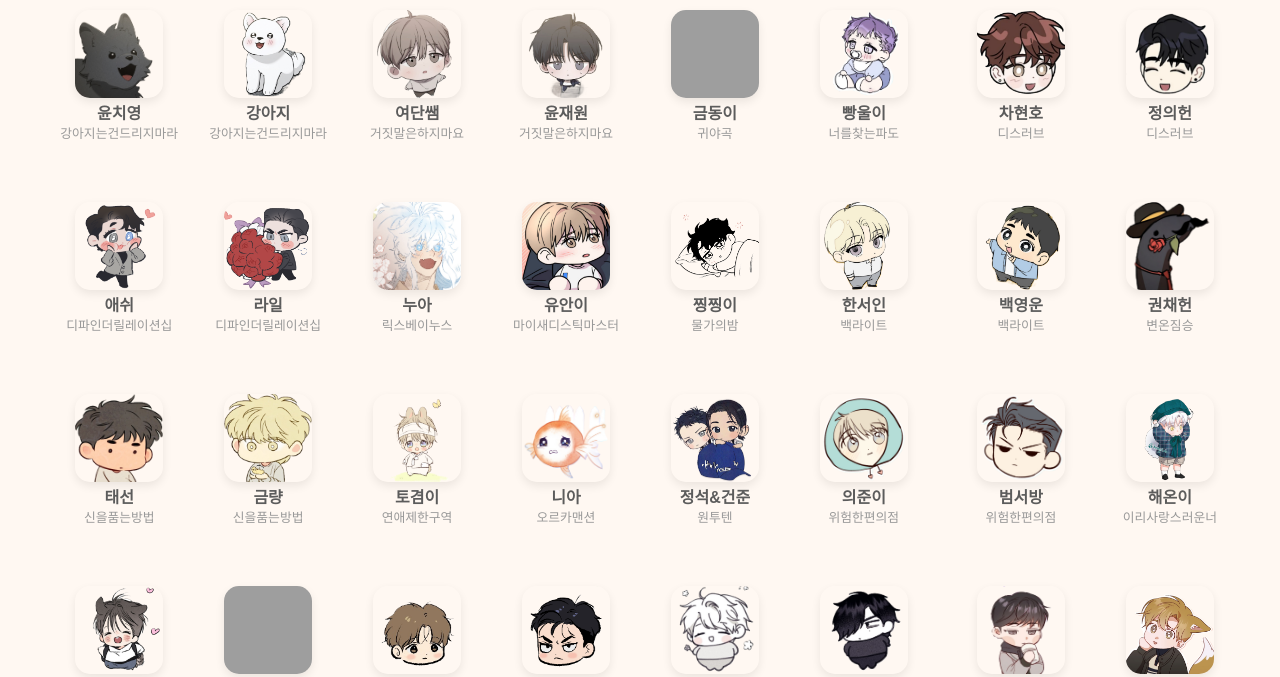
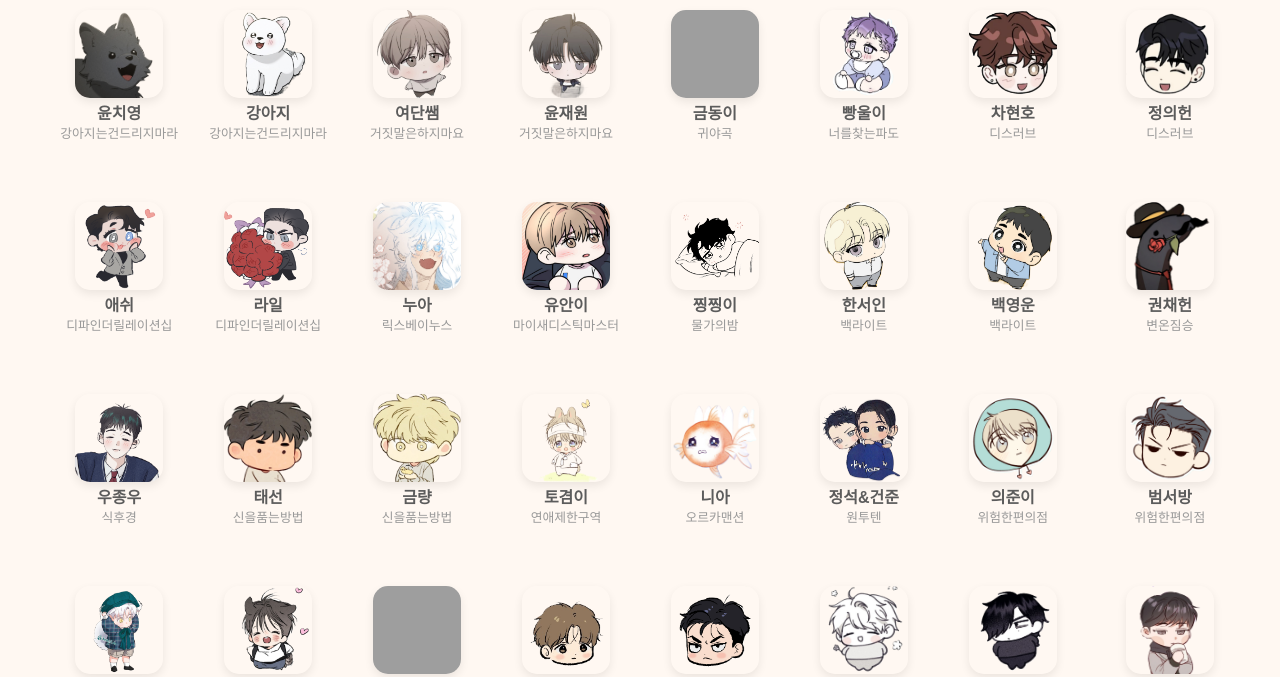
Before and after one commit to simple-lab010203/Click-to-Love, a plain HTML site: page index.html in a window 1280 px wide. Shown: the part 89-766 px from the top of the page. Drawn offline with Linux system fonts and the light colour scheme; no server answers; grey boxes are pictures that could not be loaded.

Commit message:
Update index.html

```diff
--- a/index.html
+++ b/index.html
@@ -235,6 +235,10 @@
     <div class="char" data-name="금량이" data-series="신을품는방법" data-word="감자!">
       <img src="images/geum.png" alt="금량">
       <div class="name">금량</div>
+    </div>
+    <div class="char" data-name="우종우" data-series="식후경" data-word="창덕이형!">
+      <img src="images/shk1.png" alt="우종우">
+      <div class="name">우종우</div>
     </div>
     <div class="char" data-name="김단" data-series="징크스" data-word="선수님!">
       <img src="images/jinx2.png" alt="김단">
```
